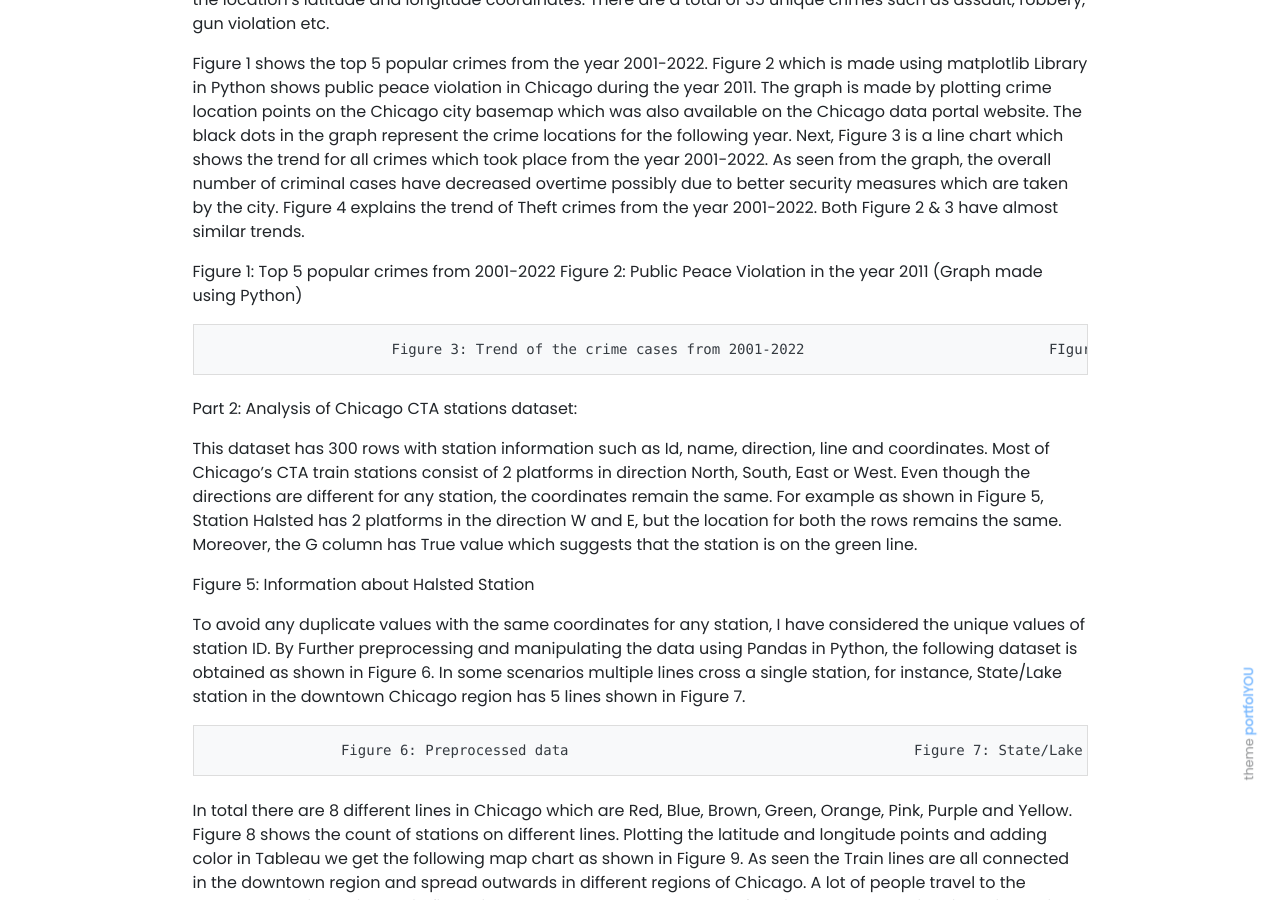
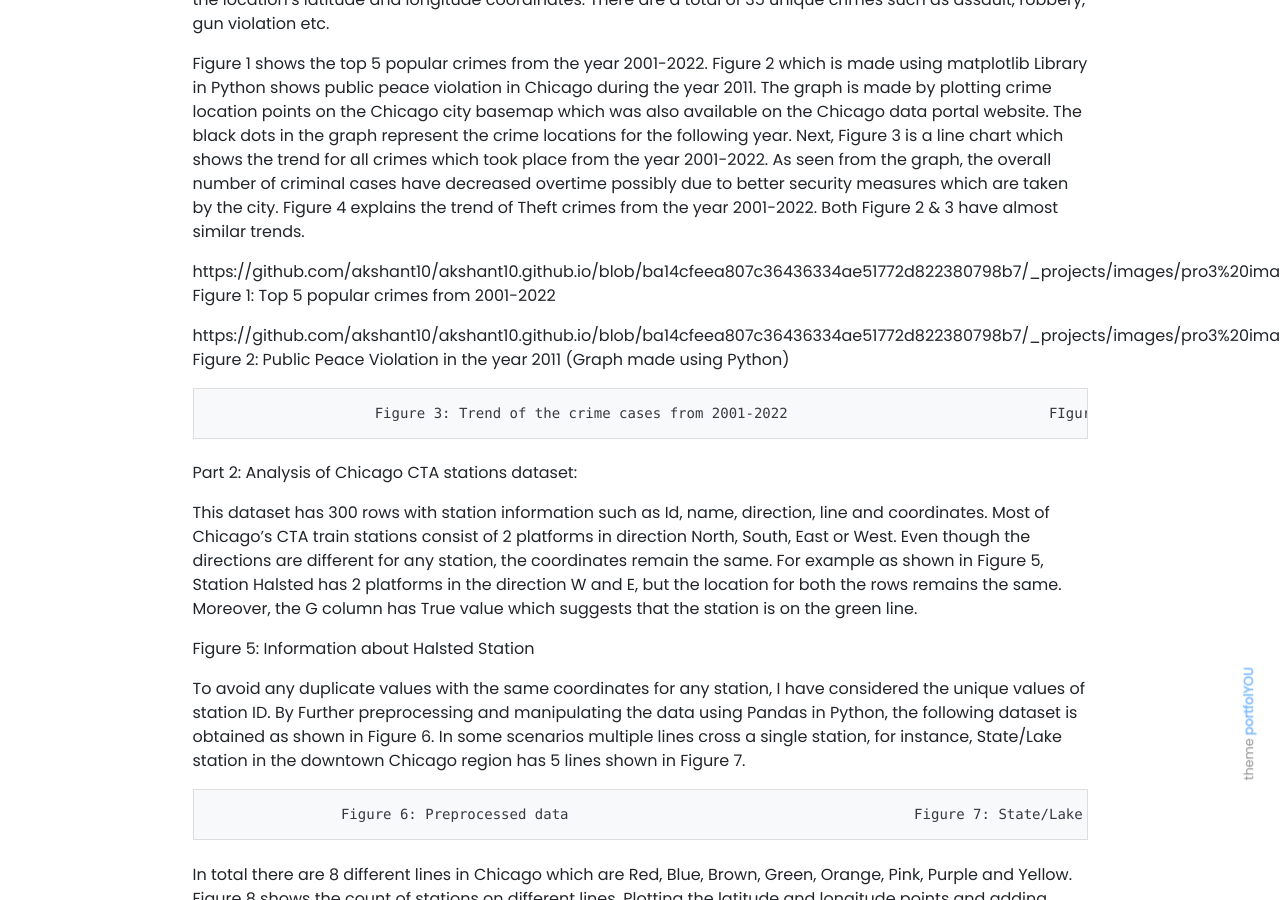
Before and after one commit to akshant10/akshant10.github.io, a Jekyll site: the page built from _projects/pro3.md, in a window 1280 px wide and 900 px high, scrolled down 832 px. Built offline with Jekyll 4.4.1, drawn with Linux system fonts in a browser that asks for light colours; nearby versions of some CDN libraries; some of the changed lines change nothing that is shown.

Commit message:
Update pro3.md

```diff
--- a/_projects/pro3.md
+++ b/_projects/pro3.md
@@ -48,11 +48,14 @@
 
 Figure 1 shows the top 5 popular crimes from the year 2001-2022. Figure 2 which is made using matplotlib Library in Python shows public peace violation in Chicago during the year 2011. The graph is made by plotting crime location points on the Chicago city basemap which was also available on the Chicago data portal website. The black dots in the graph represent the crime locations for the following year. Next, Figure 3 is a line chart which shows the trend for all crimes which took place from the year 2001-2022. As seen from the graph, the overall number of criminal cases have decreased overtime possibly due to better security measures which are taken by the city. Figure 4 explains the trend of Theft crimes from the year 2001-2022. Both Figure 2 & 3 have almost similar trends.
 
+https://github.com/akshant10/akshant10.github.io/blob/ba14cfeea807c36436334ae51772d822380798b7/_projects/images/pro3%20images/fig1.png
+Figure 1: Top 5 popular crimes from 2001-2022
 
-Figure 1: Top 5 popular crimes from 2001-2022                Figure 2: Public Peace Violation in the year 2011 (Graph made using Python)
+https://github.com/akshant10/akshant10.github.io/blob/ba14cfeea807c36436334ae51772d822380798b7/_projects/images/pro3%20images/fig2.png
+Figure 2: Public Peace Violation in the year 2011 (Graph made using Python)
 
 
-                         Figure 3: Trend of the crime cases from 2001-2022		                   FIgure 4: Trend of Theft cases only, from 2001-2022
+                       Figure 3: Trend of the crime cases from 2001-2022		                   FIgure 4: Trend of Theft cases only, from 2001-2022
 
 
 Part 2: Analysis of Chicago CTA stations dataset:
```
